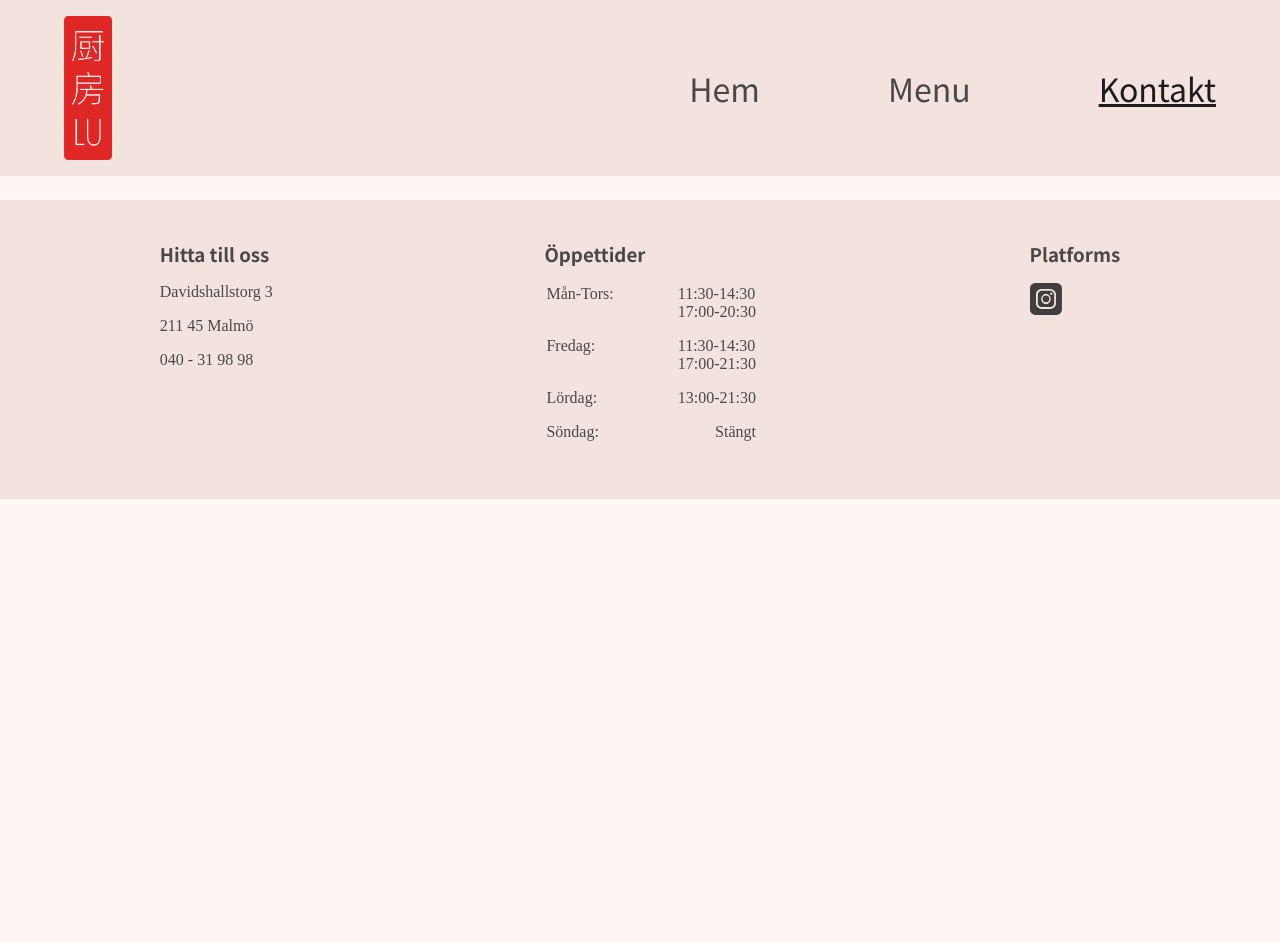
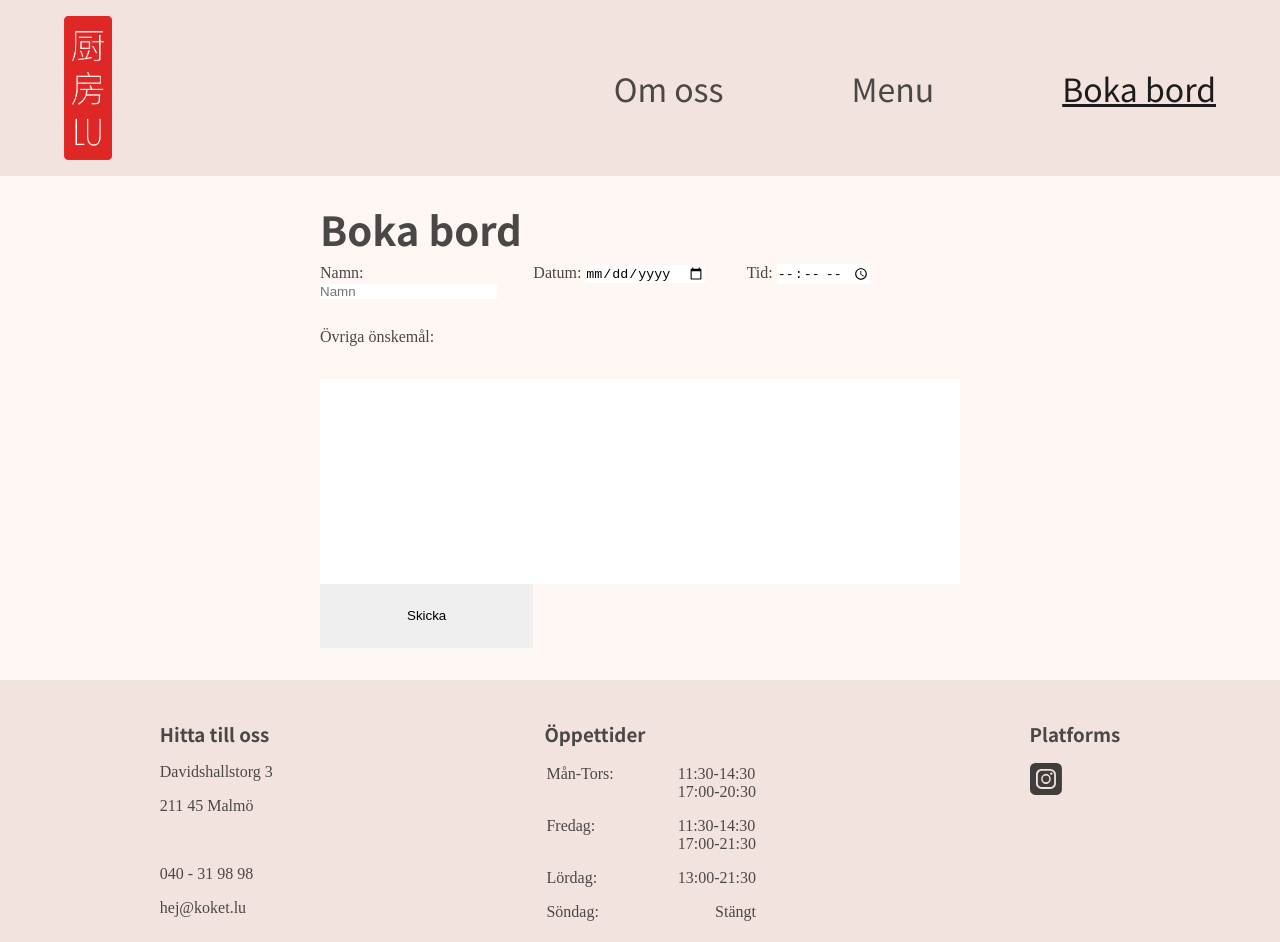
Before and after one commit to Felwo/FE22-html-mp2-felix-wong, a plain HTML site: page html/contact.html in a window 1280 px wide. Before the commit the page ends 800 px from the top, so only its background shows below. Drawn offline with Linux system fonts and the light colour scheme.

Commit message:
Finishing touches
- Added cover image on first webpage
- added scuffed contact page just for the requirement sake, when I feel like it, improve the design perhaps
-Edited CSS and refined the structure AKA optimizing

```diff
--- a/css/style.css
+++ b/css/style.css
@@ -1,6 +1,6 @@
 @import url('https://fonts.googleapis.com/css2?family=Noto+Sans+JP:wght@400;700&family=Noto+Serif+JP&display=swap');
 
-/* Färger tagna från deras hemsida: https: //www.koket.lu/#/ */
+/* Färger tagna från deras hemsida: https: //www.koket.lu/#/ och bilder från deras instagram */
 :root {
     --clr-background-: #fef7f4;
     --clr-secondary-: #f3e3de;
@@ -40,6 +40,14 @@ h3 {
     font-family: var(--font-family-heading-);
 }
 
+h1 {
+    font-size: 2.5rem;
+}
+
+p {
+    font-size: 1.25rem;
+}
+
 header {
     background-color: var(--clr-secondary-);
     padding: 1rem 4rem;
@@ -49,7 +57,6 @@ header {
     justify-content: space-between;
     align-content: center;
     align-items: center;
-    margin-bottom: var(--box-padding-size);
 }
 
 header ul {
@@ -114,6 +121,7 @@ tr {
 
 .address>p {
     margin: 1rem 0rem;
+    font-size: 1rem;
 }
 
 .platforms>li {
@@ -135,12 +143,25 @@ tr {
 .home-section {
     display: grid;
     grid-template-columns: 2fr 3fr 2fr;
-    grid-template-rows: 4rem 20rem 4rem;
+    grid-template-rows: 4rem auto 20vh;
+    background-image: url('../images/cover.jpg');
+    background-repeat: no-repeat;
+    background-attachment: fixed;
+    background-size: cover;
 }
 
 .home-section section {
     grid-column: 2 / span 1;
     grid-row: 2 / span 1;
+    padding: 3rem;
+}
+
+.home-section section h1 {
+    color: var(--clr-accent-);
+}
+
+.home-section section p {
+    text-shadow: -1px 0 var(--clr-background-), 0 1px var(--clr-background-), 1px 0 var(--clr-background-), 0 -1px var(--clr-background-);
 }
 
 /*menu.html*/
@@ -179,16 +200,14 @@ tr {
 
 .menu-section h1 {
     margin-top: 2rem;
-    font-size: 2.5rem;
 }
 
-.lunch-menu-category-info{
+.lunch-menu-category-info {
     margin-top: 2rem;
 }
 
-.lunch-menu-category-info p{
-    margin-top: 1.5rem;
-    font-size: 1.25rem;
+.lunch-menu-category-info p {
+    margin-top: var(--box-padding-size);
 }
 
 .lunch-menu-category-info p a {
@@ -204,13 +223,60 @@ tr {
 }
 
 .menu-item {
-    margin-top: 1.5rem;
-    font-size: 1.25rem;
+    margin-top: var(--box-padding-size);
 }
 
 /*contact.html*/
 .contact-section {
+    margin-top: var(--box-padding-size);
     display: grid;
-    grid-template-columns: 2fr 3fr 2fr;
-    grid-template-rows: 4rem 20rem 4rem;
+    grid-template-columns: repeat(4, 2fr);
+    grid-template-rows: 4rem 24rem 2rem;
 }
+
+.contact-section h1 {
+    grid-column: 2 / span 3;
+}
+
+.contact-section form {
+    grid-column: 2 /span 2;
+    grid-row: 2 /span 1;
+    /* display: table; */
+    border-spacing: 5px;
+}
+
+.contact-section form {
+    display: grid;
+    grid-template-columns: repeat(3, 1fr);
+    grid-template-rows: 4rem auto 4rem;
+}
+
+.inputs:nth-child(4) {
+    grid-column: 1 / span 3;
+    display: grid;
+    grid-template-rows: 2fr 8fr;
+    grid-template-columns: 1fr 1fr;
+}
+
+.inputs:nth-child(4) textarea {
+    grid-row: 2/ 3;
+    grid-column: 1/ span 2;
+    resize: none;
+}
+
+.contact-section input {
+    grid-row: 3 /span 1;
+}
+
+/* .contact-section form > section {
+    display: table-row;
+}
+
+label{
+    display: table-cell;
+
+}
+input{
+    vertical-align: bottom;
+    margin-left: 0;
+} */
--- a/html/contact.html
+++ b/html/contact.html
@@ -14,23 +14,44 @@
         <img src="../images/lu_logo.png" alt="LU logo">
         <nav class="nav-list">
             <ul>
-                <li><a href="../index.html">Hem</a></li>
+                <li><a href="../index.html">Om oss</a></li>
                 <li><a href="./menu.html">Menu</a></li>
-                <li><a href="./contact.html" id="active-site">Kontakt</a></li>
+                <li><a href="./contact.html" id="active-site">Boka bord</a></li>
             </ul>
         </nav>
     </header>
 
-    <article>
-
-    </article>
+    <section class="contact-section">
+        <h1>Boka bord</h1>
+        <form>
+            <section class="inputs">
+                <label for="name">Namn:</label>
+                <input type="text" id="name" placeholder="Namn">
+            </section>
+            <section class="inputs">
+                <label for="date">Datum:</label>
+                <input type="date" id="date" placeholder="Datum">
+            </section>
+            <section class="inputs">
+                <label for="time">Tid:</label>
+                <input type="time" id="time" placeholder="Datum">
+            </section>
+            <section class="inputs">
+                <label for="comment">Övriga önskemål:</label>
+                <textarea name="comment" id="comment" cols="30" rows="5"></textarea>
+            </section>
+            <input type="submit" id="submit" value="Skicka">
+        </form>
+    </section>
 
     <footer>
         <section class="address">
             <h3>Hitta till oss</h3>
             <p>Davidshallstorg 3</p>
             <p>211 45 Malmö</p>
+            <br>
             <p>040 - 31 98 98</p>
+            <p>hej@koket.lu</p>
         </section>
         <section class="open-hours">
             <h3>Öppettider</h3>
```
Also changed, not shown: html/menu.html (+4 -2 lines), index.html (+4 -4 lines), images/cover.jpg (added).
